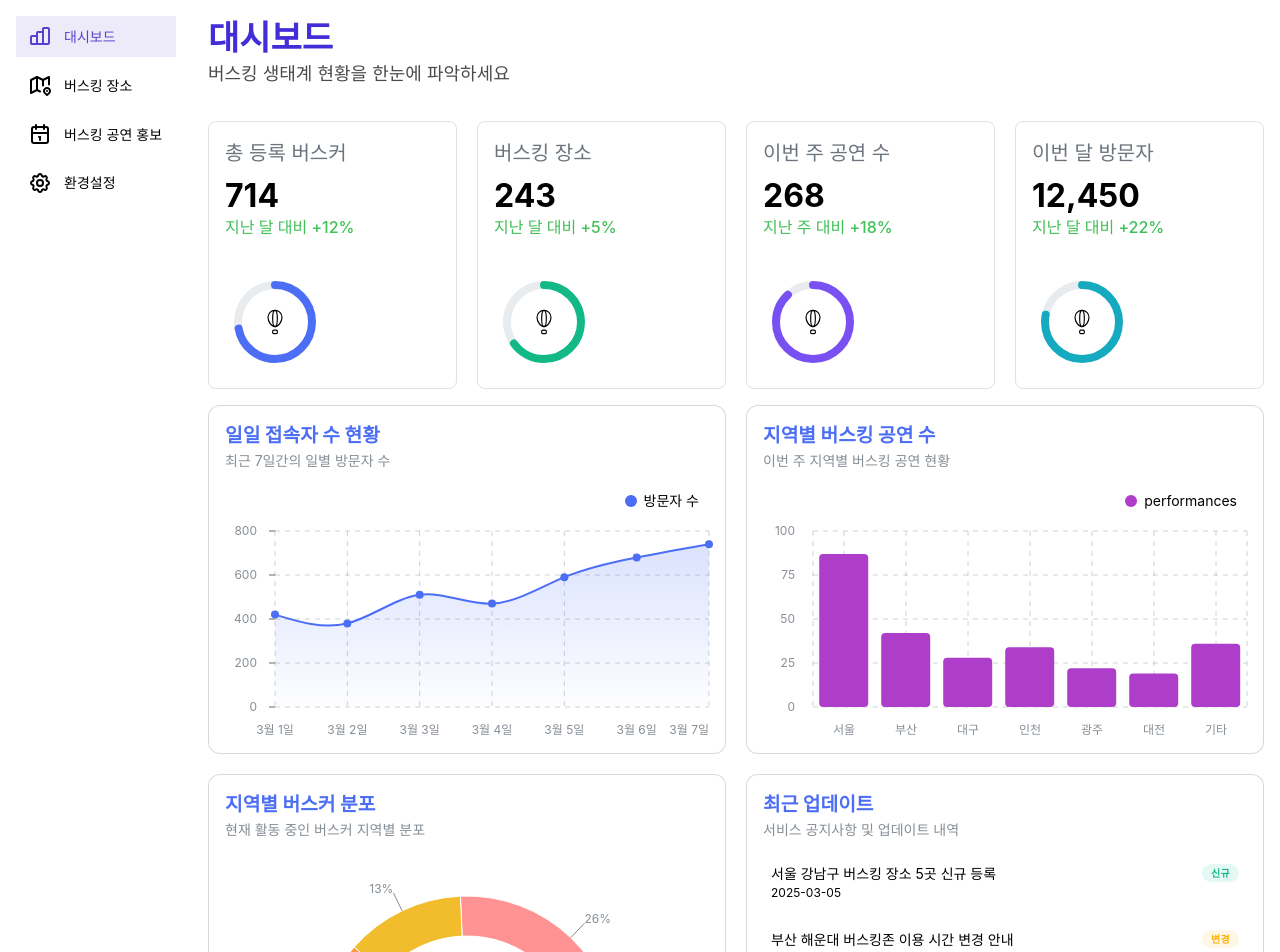
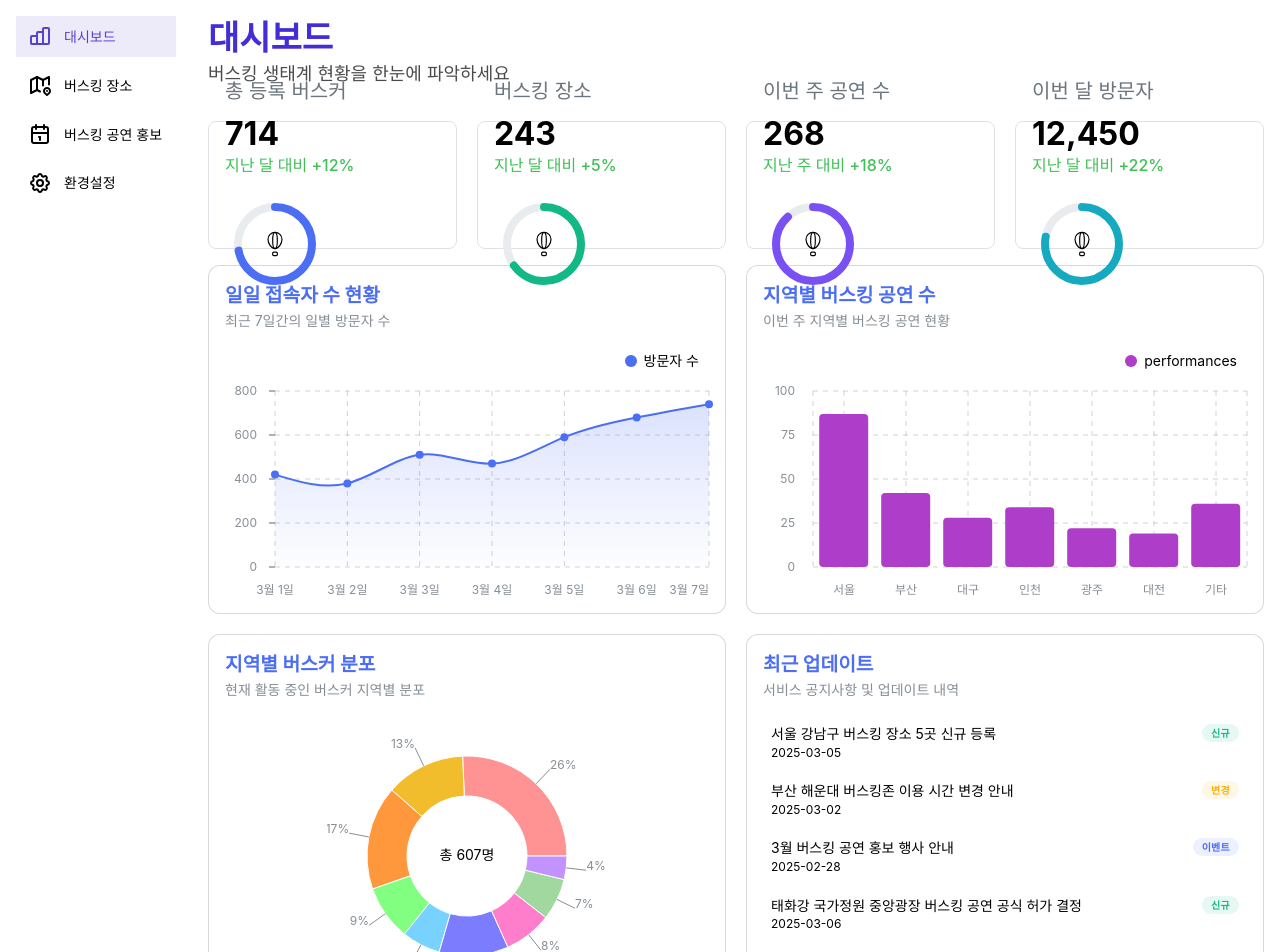
Before and after one commit to dlwlsdn201/project--busking-information-service--nextjs, a Next.js app: page /dashboard in a window 1280 px wide. Shown: the top 952 px of the page. Built offline with nearby package versions, Linux system fonts and the light colour scheme.

Commit message:
:art: 대시보드 > Card 레이아웃 스타일 일부 개선

```diff
--- a/src/features/dashboard-card/component/DashboardCard.tsx
+++ b/src/features/dashboard-card/component/DashboardCard.tsx
@@ -28,6 +28,7 @@ const CardWrapper = styled(Paper)<PaperProps & { children: React.ReactNode }>`
   padding: 1rem;
   width: 100%;
   height: 100%;
+  max-height: 8rem;
   transition:
     transform 0.2s,
     box-shadow 0.2s;
@@ -84,13 +85,12 @@ export const DashboardCard: React.FC<DashboardCardProps> = ({
 
   return (
     <CardWrapper withBorder radius="md" p="md">
-      <Group gap={'xl'}>
+      <Group gap={'md'}>
         <Box>
           <TitleText>{title}</TitleText>
           <ValueText>{value}</ValueText>
           <DescriptionText positive={isPositive}>{description}</DescriptionText>
         </Box>
-
         <Box>
           {progress ? (
             <RingProgress
--- a/src/features/dashboard-card/style/DashboardCard.styled.tsx
+++ b/src/features/dashboard-card/style/DashboardCard.styled.tsx
@@ -9,6 +9,8 @@ export const MainCardContainer = styled(Paper)<
   display: flex;
   flex-flow: column nowrap;
   gap: 1rem;
+  height: 100%;
+  max-height: 22rem;
 `;
 export const StyledChartTitle = styled(Title)`
   color: #4c6ef5;
--- a/src/features/dashboard-card/ui/EachRegionBuskerStatistic.tsx
+++ b/src/features/dashboard-card/ui/EachRegionBuskerStatistic.tsx
@@ -33,11 +33,12 @@ export const EachRegionBuskerStatistic: React.FC<Props> = ({ isLoading }) => {
         description="현재 활동 중인 버스커 지역별 분포"
       />
       {isLoading ? (
-        <Skeleton height={380} radius="md" />
+        <Skeleton height={250} radius="md" />
       ) : (
         <ChartWrapper>
           <SharedDonutChart
-            size={containerWidth ? containerWidth / 2.5 : 300}
+            height={containerWidth ? containerWidth / 3 : 150}
+            size={containerWidth ? containerWidth / 3 : 200}
             labelsType="percent"
             data={SAMPLE_buskerData}
           />
--- a/src/features/dashboard-card/ui/LatestPosts.tsx
+++ b/src/features/dashboard-card/ui/LatestPosts.tsx
@@ -16,7 +16,7 @@ export const LatestPosts: React.FC<Props> = ({ isLoading }) => {
       {isLoading ? (
         <Skeleton height={250} radius="md" />
       ) : (
-        <Box className="space-y-3">
+        <Box className="space-y-1">
           {[
             {
               date: '2025-03-05',
@@ -32,16 +32,6 @@ export const LatestPosts: React.FC<Props> = ({ isLoading }) => {
               date: '2025-02-28',
               title: '3월 버스킹 공연 홍보 행사 안내',
               badge: '이벤트',
-            },
-            {
-              date: '2025-02-25',
-              title: '대전 시청 앞 광장 버스킹 장소 운영 종료',
-              badge: '종료',
-            },
-            {
-              date: '2025-02-20',
-              title: '버스커를 위한 음향 장비 대여 서비스 오픈',
-              badge: '신규',
             },
             {
               date: '2025-03-06',
--- a/src/widgets/dashboard/DashboardWidget.tsx
+++ b/src/widgets/dashboard/DashboardWidget.tsx
@@ -17,13 +17,23 @@ import { EachRegionBuskerStatistic } from '@features/dashboard-card/ui/EachRegio
 import { LatestPosts } from '@features/dashboard-card/ui/LatestPosts';
 import { PageTitle } from '@shared/ui/common';
 
-const StatisticSection = styled.div<{
+const BriefStatisticSection = styled.div<{
   height?: `${number}%`;
 }>`
   display: grid;
   grid-gap: 1.25rem;
   grid-template-columns: repeat(auto-fit, minmax(15rem, 1fr));
-  grid-template-rows: repeat(auto-fit, minmax(10rem, 1fr));
+  grid-template-rows: repeat(auto-fit, minmax(auto, 1fr));
+  height: ${(props) => props?.height ?? 'auto'};
+`;
+
+const MainStatisticSection = styled.div<{
+  height?: `${number}%`;
+}>`
+  display: grid;
+  grid-gap: 1.25rem;
+  grid-template-columns: 2fr 2fr;
+  grid-template-rows: 1fr;
   height: ${(props) => props?.height ?? 'auto'};
 `;
 
@@ -53,15 +63,15 @@ export const DashboardWidget: NextPage = () => {
         description="버스킹 생태계 현황을 한눈에 파악하세요"
       />
       {/* 통계 카드 그리드 */}
-      <StatisticSection>
+      <BriefStatisticSection>
         {isLoading
           ? [...Array(compareCharts.length)].map((_, i) => (
               <Skeleton key={i} height={140} radius="md" />
             ))
           : compareCharts}
-      </StatisticSection>
+      </BriefStatisticSection>
       {/* 차트 영역 */}
-      <SimpleGrid cols={2} verticalSpacing="lg" spacing="lg" h={'100%'}>
+      <MainStatisticSection>
         {/* 일일 접속자 수 현황 차트 */}
         <DailyVisitSiteStatistic isLoading={isLoading} />
         {/* 지역별 주간 버스킹 공연 수 현황 차트 */}
@@ -70,7 +80,7 @@ export const DashboardWidget: NextPage = () => {
         <EachRegionBuskerStatistic isLoading={isLoading} />
         {/* 최근 공지사항 및 업데이트 */}
         <LatestPosts isLoading={isLoading} />
-      </SimpleGrid>
+      </MainStatisticSection>
     </FlexLayout>
   );
 };
```
